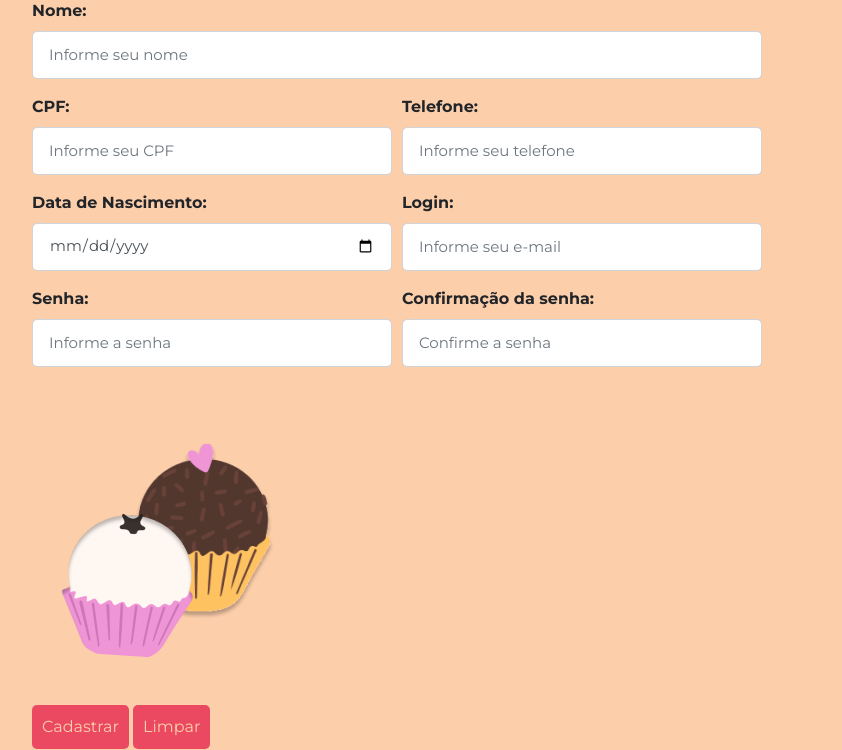
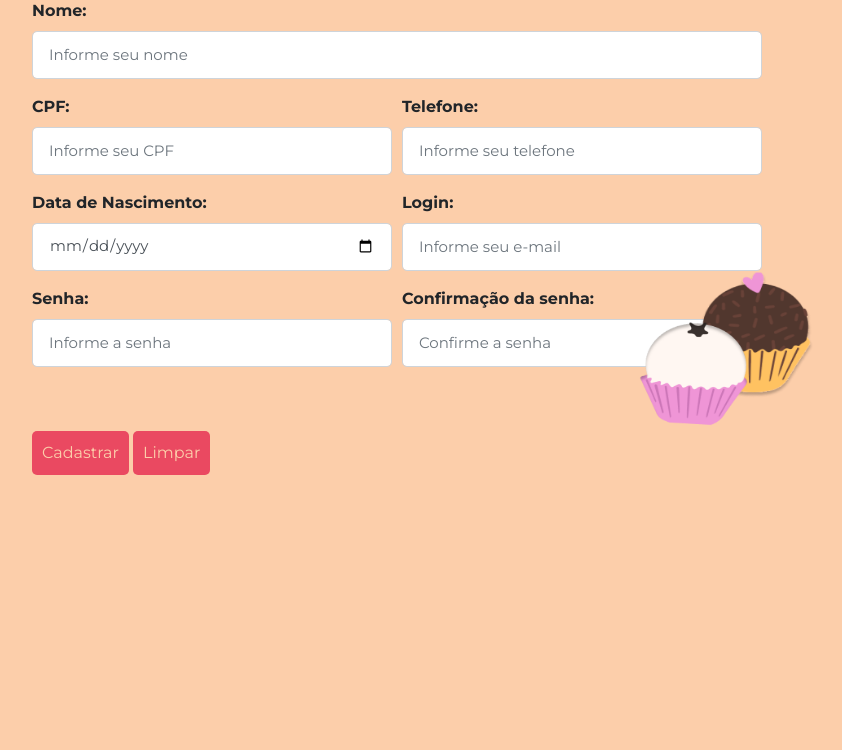
Before and after one commit to E-commerce-Doce/E-doces, a PHP site: template projeto/app/view/usuario/form.php in a window 1280 px wide. Shown: the part 164-914 px from the top of the page, without its empty margins (243-1085 px from the left). After the commit the page ends 639 px from the top, so only its background shows below. Run offline with PHP 8.4, Linux system fonts and the light colour scheme; the template is opened without the code that fills it, so the values that code supplies are empty; some libraries are stand-ins or nearby versions.

Commit message:
imgCadastroArrumado

```diff
--- a/projeto/app/service/UsuarioService.php
+++ b/projeto/app/service/UsuarioService.php
@@ -40,7 +40,7 @@ class UsuarioService
 
                 // Verificar se a idade é menor que 18 anos
                 if ($idade < 16) {
-                    array_push($erros, "A idade deve ser maior ou igual a 18 anos.");
+                    array_push($erros, "Para se cadastrar sua idade deve ser superior a 16!");
         }
 
 
--- a/projeto/app/view/include/header.php
+++ b/projeto/app/view/include/header.php
@@ -42,6 +42,20 @@
         .form-control{
             font-size: 15px;
         }
+
+        .imgC{
+
+
+            position: absolute;
+            width: 220px;
+            height: 230px;
+            left: 599px;
+            top: 230px;
+
+           /* transform: matrix(0.97, 0.25, -0.24, 0.97, 0, 0);*/
+
+        }
+
         .imgLogin {
 
             position: absolute;
--- a/projeto/app/view/usuario/form.php
+++ b/projeto/app/view/usuario/form.php
@@ -68,8 +68,8 @@ require_once(__DIR__ . "/../include/menu.php");
                     </div>
                 </div>
                 <div>
-                    <img class="" src="\ProjetoIntegrador\E-doces\projeto\arquivos\imgCadastro.png" alt="Imagem aqui">
-                </div>
+                    <img class="imgC" src="\ProjetoIntegrador\E-doces\projeto\arquivos\imgCadastro.png" alt="Imagem aqui">
+                </div><br><br>
 
                 <input type="hidden" id="hddId" name="id" value="<?= $dados['id']; ?>" />
                 <button type="submit" class="btn btn-primary">Cadastrar</button>
```
